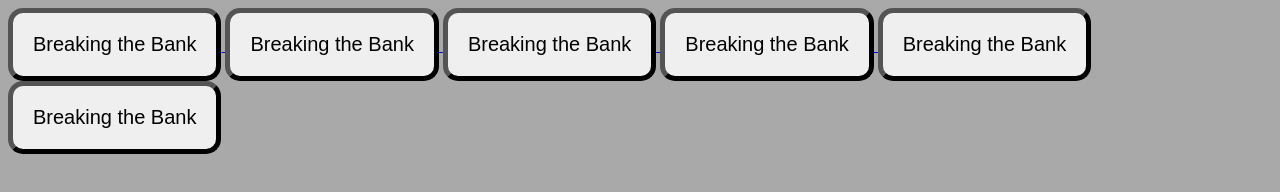
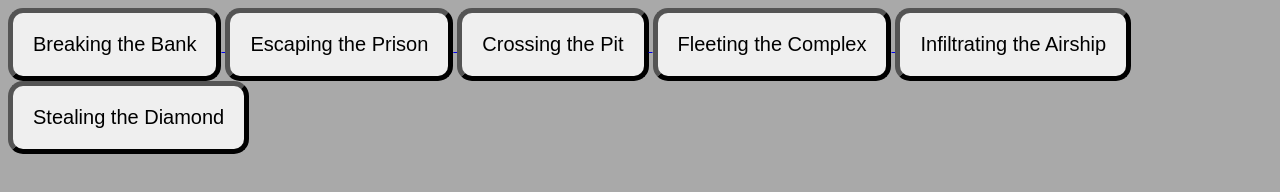
Before and after one commit to qwertyuiop8811/HTML-Learning, a plain HTML site: page index.html in a window 1280 px wide. Drawn offline with Linux system fonts and the light colour scheme.

Commit message:
Changed button names

```diff
--- a/index.html
+++ b/index.html
@@ -7,19 +7,19 @@
             <button class="gameButton">Breaking the Bank</button>
         </a>
         <a href="games/henrystickmin/htmlFiles/escapingtheprison.html">
-            <button class="gameButton">Breaking the Bank</button>
+            <button class="gameButton">Escaping the Prison</button>
         </a>
         <a href="games/henrystickmin/htmlFiles/crossingthepit.html">
-            <button class="gameButton">Breaking the Bank</button>
+            <button class="gameButton">Crossing the Pit</button>
         </a>
         <a href="games/henrystickmin/htmlFiles/fleetingthecomplex.html">
-            <button class="gameButton">Breaking the Bank</button>
+            <button class="gameButton">Fleeting the Complex</button>
         </a>
         <a href="games/henrystickmin/htmlFiles/infiltratingtheairship.html">
-            <button class="gameButton">Breaking the Bank</button>
+            <button class="gameButton">Infiltrating the Airship</button>
         </a>
         <a href="games/henrystickmin/htmlFiles/stealingthediamond.html">
-            <button class="gameButton">Breaking the Bank</button>
+            <button class="gameButton">Stealing the Diamond</button>
         </a>
     </body>
 </html>
```
Also changed, not shown: 1 other file.
